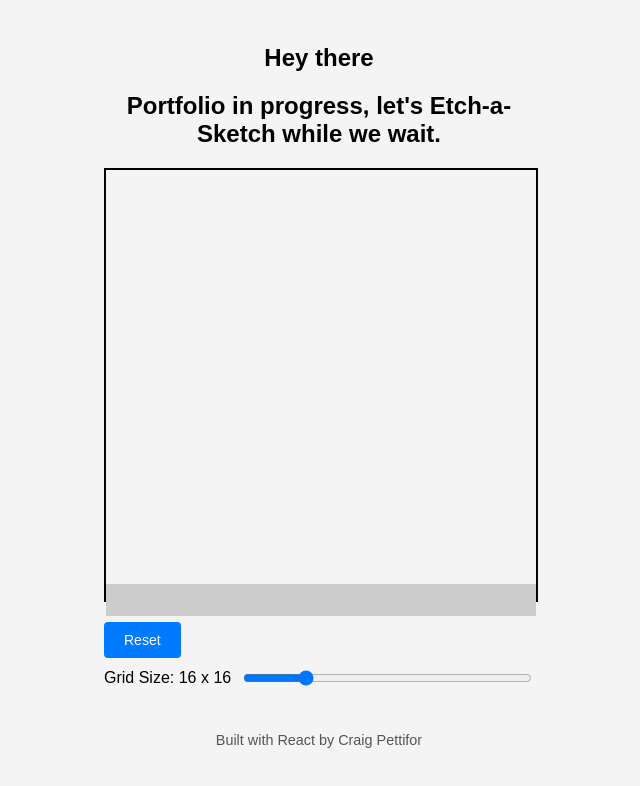
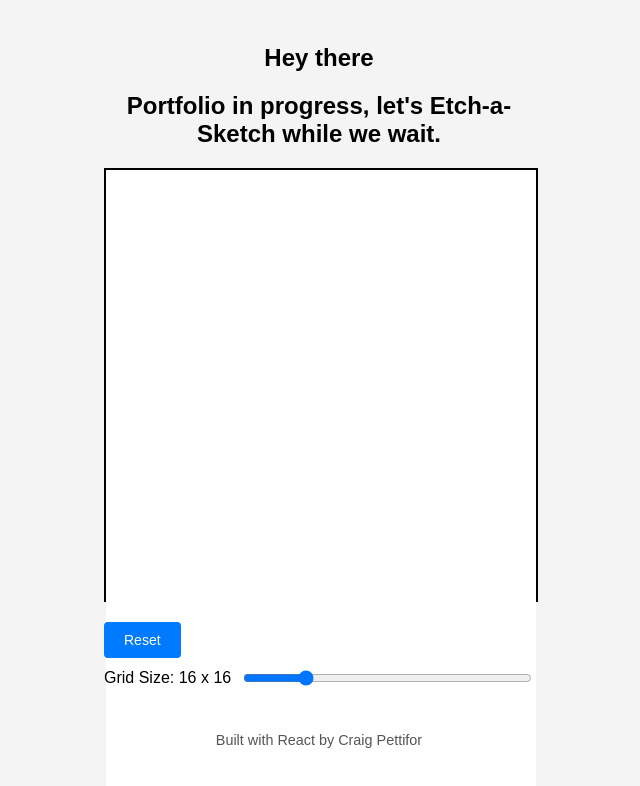
Before and after one commit to CPettifo/cpettifo.github.io, a React (Create React App) app: page / in a window 1280 px wide. Shown: the top 786 px of the page, without its empty margins (296-936 px from the left). Built offline with nearby package versions, Linux system fonts and the light colour scheme.

Commit message:
fix errors made with previous commit

```diff
--- a/src/App.css
+++ b/src/App.css
@@ -12,63 +12,57 @@ body, html {
 .etch-a-sketch {
   text-align: center;
   padding: 10px;
-  width: 90%; /* Adjust to fit smaller screens */
-  max-width: 500px; /* Prevent it from stretching too wide */
+  width: 90%;
+  max-width: 500px;
   box-sizing: border-box;
 }
 
 h1 {
   margin-bottom: 20px;
-  font-size: 1.5em; /* Adjust font size for smaller screens */
+  font-size: 1.5em;
 }
 
 .slider-container {
   display: flex;
   align-items: center;
-  gap: 10px; /* Add space between slider and label */
-  width: 100%; /* Ensure it scales well */
+  gap: 10px;
+  width: 100%;
 }
 
 #grid-size-slider {
-  flex: 1; /* Make slider take remaining space */
-  max-width: 300px; /* Cap slider width */
+  flex: 1;
+  max-width: 300px;
 }
 
 #board {
-  display: flex;
-  flex-direction: column;
-  justify-content: center;
-  width: 100%; /* Use full width available */
-  max-width: 500px; /* Cap width for larger screens */
-  height: 0;
-  padding-top: 100%; /* Maintain a square aspect ratio */
-  position: relative; /* Necessary for aspect ratio trick */
+  display: grid;
+  gap: 1px; /* Small gap between pixels */
+  width: 100%; /* Full width within container */
+  max-width: 500px;
+  aspect-ratio: 1 / 1; /* Ensures it stays square */
   border: 2px solid black;
   margin: 0 auto;
-}
-
-.row {
-  display: flex;
-  flex: 1;
+  background-color: white;
 }
 
 .pixel {
-  flex: 1;
-  border: 1px solid #ccc;
+  background-color: white;
+  width: 100%; /* Ensures full size in grid cell */
+  height: 100%; /* Ensures full size in grid cell */
 }
 
 #settings {
   margin-top: 20px;
   display: flex;
   align-items: center;
-  justify-content: space-between; /* Distribute slider and button */
-  gap: 10px; /* Add space between elements */
-  flex-wrap: wrap; /* Allow wrapping on smaller screens */
+  justify-content: space-between;
+  gap: 10px;
+  flex-wrap: wrap;
 }
 
 button {
   padding: 10px 20px;
-  font-size: 14px; /* Reduce size for smaller screens */
+  font-size: 14px;
   cursor: pointer;
   border: none;
   border-radius: 4px;
@@ -85,6 +79,6 @@ button:hover {
   text-align: center;
   padding: 10px 0;
   width: 100%;
-  font-size: 0.9em; /* Slightly smaller font for footer */
+  font-size: 0.9em;
   color: #555;
 }
```
